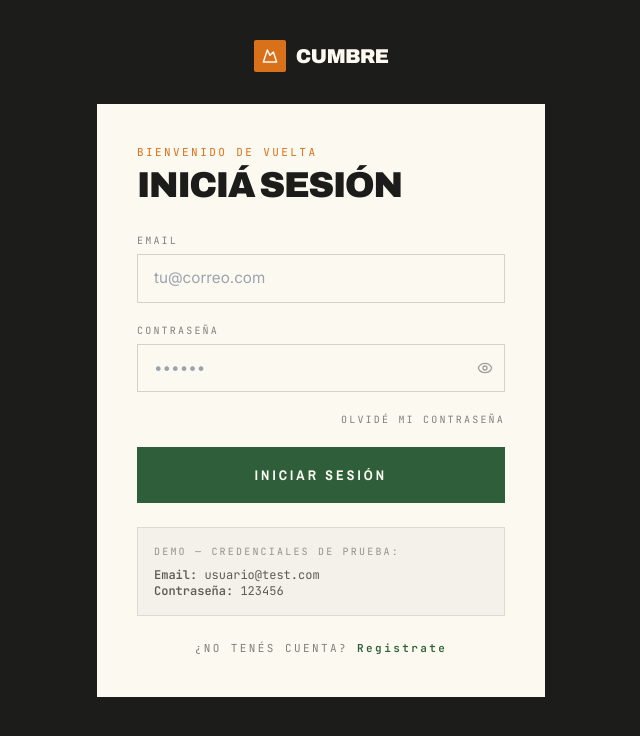
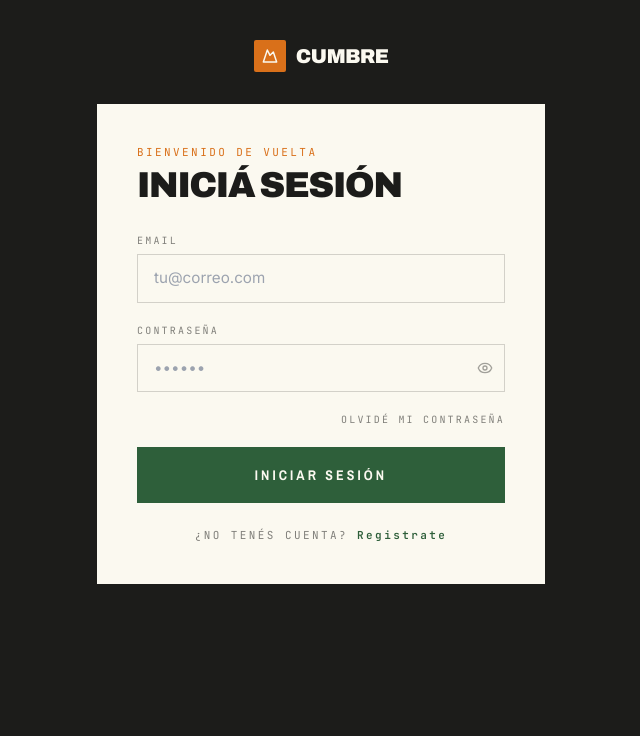
Before and after one commit to latiny0206-oss/TP-APIS-ecommerce-front, a React (Vite) app: page / in a window 1280 px wide. Both pictures are taken after a click on the button "INICIAR SESIÓN". Shown: the top 736 px of the page, without its empty margins (319-959 px from the left). Built offline with nearby package versions, Linux system fonts and the light colour scheme.

Commit message:
sacando mock del front, que solo se vea en el readme

```diff
--- a/src/views/Login.jsx
+++ b/src/views/Login.jsx
@@ -131,19 +131,6 @@ export default function Login() {
               </Button>
             </form>
 
-            {/* Hint de credenciales para demo */}
-            <div className="mt-6 p-4 border border-rock/10 bg-rock/[0.03]">
-              <p className="font-mono text-[10px] tracking-widest-2 uppercase text-rock/45 mb-2">
-                Demo — credenciales de prueba:
-              </p>
-              <p className="font-mono text-xs text-rock/70">
-                <strong>Email:</strong> usuario@test.com
-              </p>
-              <p className="font-mono text-xs text-rock/70">
-                <strong>Contraseña:</strong> 123456
-              </p>
-            </div>
-
             <p className="mt-6 text-center font-mono text-[11px] tracking-widest-2 uppercase text-rock/55">
               ¿No tenés cuenta?{' '}
               <button
```
